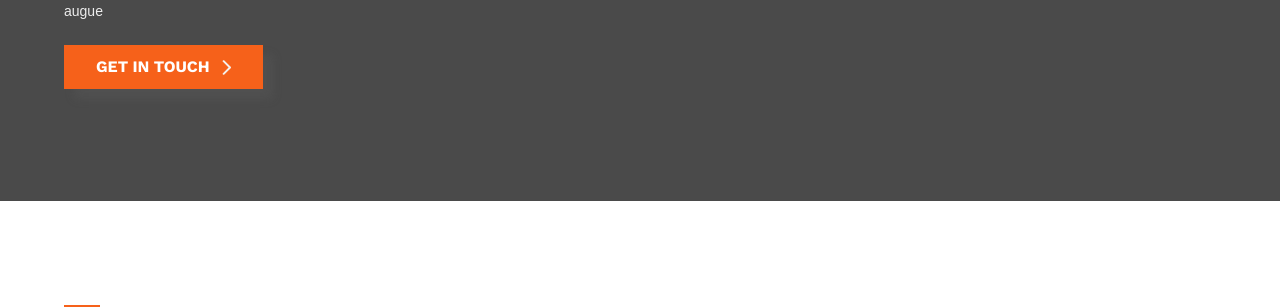
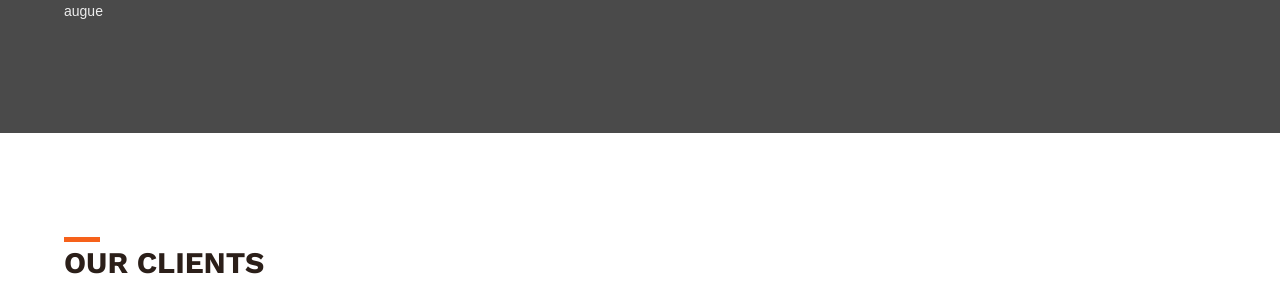
Before and after one commit to DevdutMS/sine, a website: page aboutus.html in a window 1280 px wide. Shown: the part 2835-3142 px from the top of the page. Drawn offline with nearby package versions, Linux system fonts and the light colour scheme; a web font is replaced by a local one.

Commit message:
system page updated

```diff
--- a/aboutus.html
+++ b/aboutus.html
@@ -472,11 +472,7 @@
 
 
 
-                        <a href="index.html"
-                            class="flex items-center px-8 py-2.5 mt-6 space-x-3 text-base font-bold text-white 3xl:text-lg 3xl:mt-8 bg-primary-orange w-fit shadow-btn-shadow">
-                            <span>GET IN TOUCH</span>
-                            <span><img src="./img/btn-arrow.svg" alt="btn-arrow"></span>
-                        </a>
+
                     </div>
                 </div>
                 <div class="hidden col-span-7 lg:col-span-8 md:block">
```
Also changed, not shown: tailwind.css.
